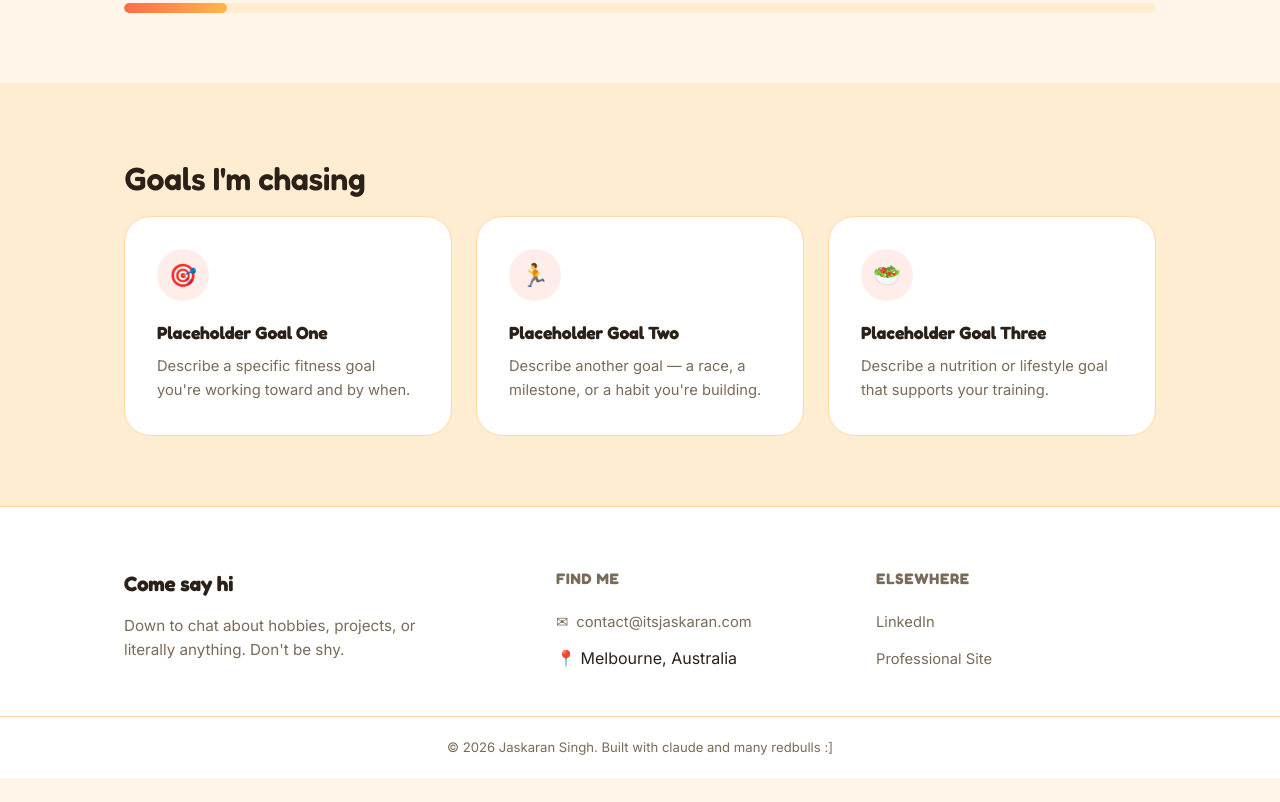
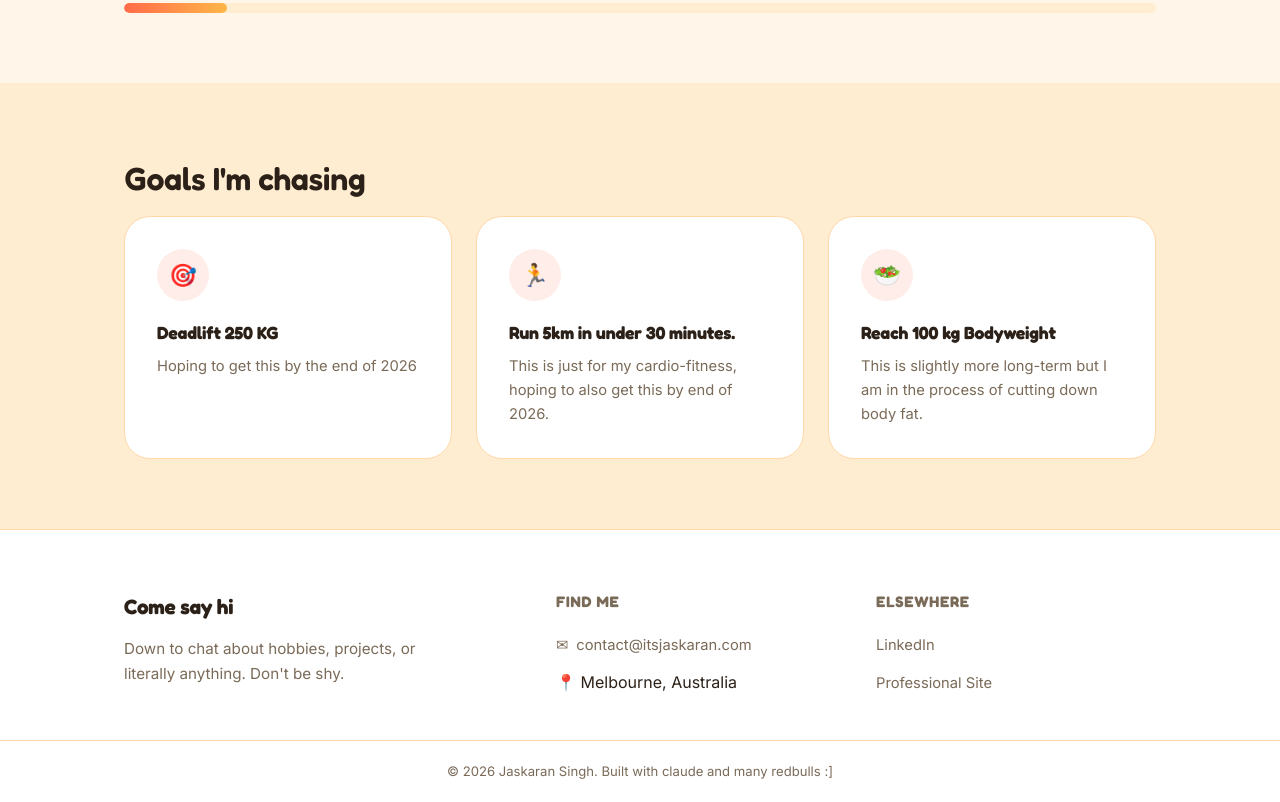
Before and after one commit to Banana912/jaskaran-website, a plain HTML site: page casual/fitness.html in a window 1280 px wide. Shown: the part 966-1768 px from the top of the page. Before the commit the page ends 1744 px from the top, so only its background shows below. Drawn offline with Linux system fonts and the light colour scheme.

Commit message:
Personalisation.

```diff
--- a/casual/fitness.html
+++ b/casual/fitness.html
@@ -93,18 +93,18 @@
       <div class="card-grid">
         <div class="content-card">
           <div class="icon">🎯</div>
-          <h3>Placeholder Goal One</h3>
-          <p>Describe a specific fitness goal you're working toward and by when.</p>
+          <h3>Deadlift 250 KG</h3>
+          <p>Hoping to get this by the end of 2026</p>
         </div>
         <div class="content-card">
           <div class="icon">🏃</div>
-          <h3>Placeholder Goal Two</h3>
-          <p>Describe another goal — a race, a milestone, or a habit you're building.</p>
+          <h3>Run 5km in under 30 minutes.</h3>
+          <p>This is just for my cardio-fitness, hoping to also get this by end of 2026.</p>
         </div>
         <div class="content-card">
           <div class="icon">🥗</div>
-          <h3>Placeholder Goal Three</h3>
-          <p>Describe a nutrition or lifestyle goal that supports your training.</p>
+          <h3>Reach 100 kg Bodyweight</h3>
+          <p>This is slightly more long-term but I am in the process of cutting down body fat.</p>
         </div>
       </div>
     </div>
```
